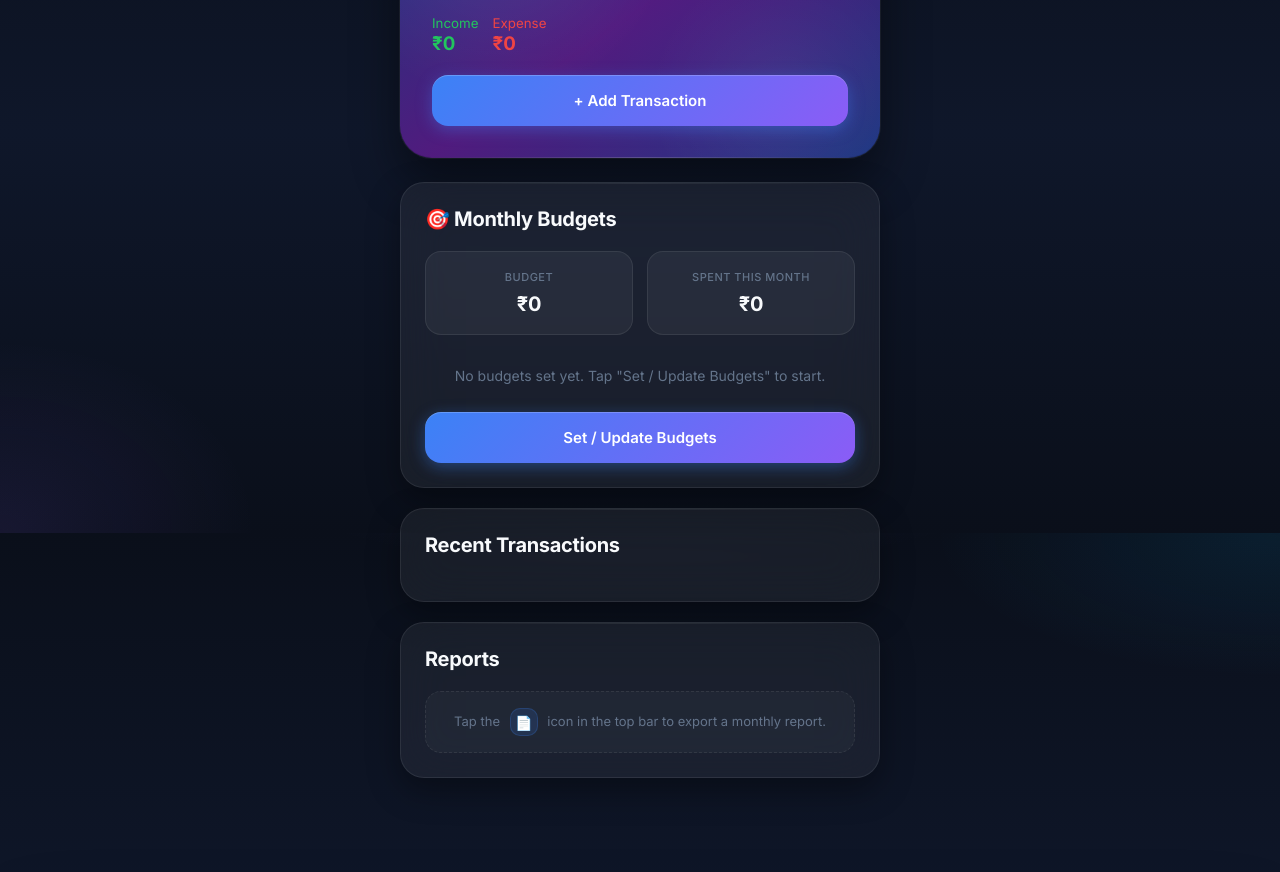
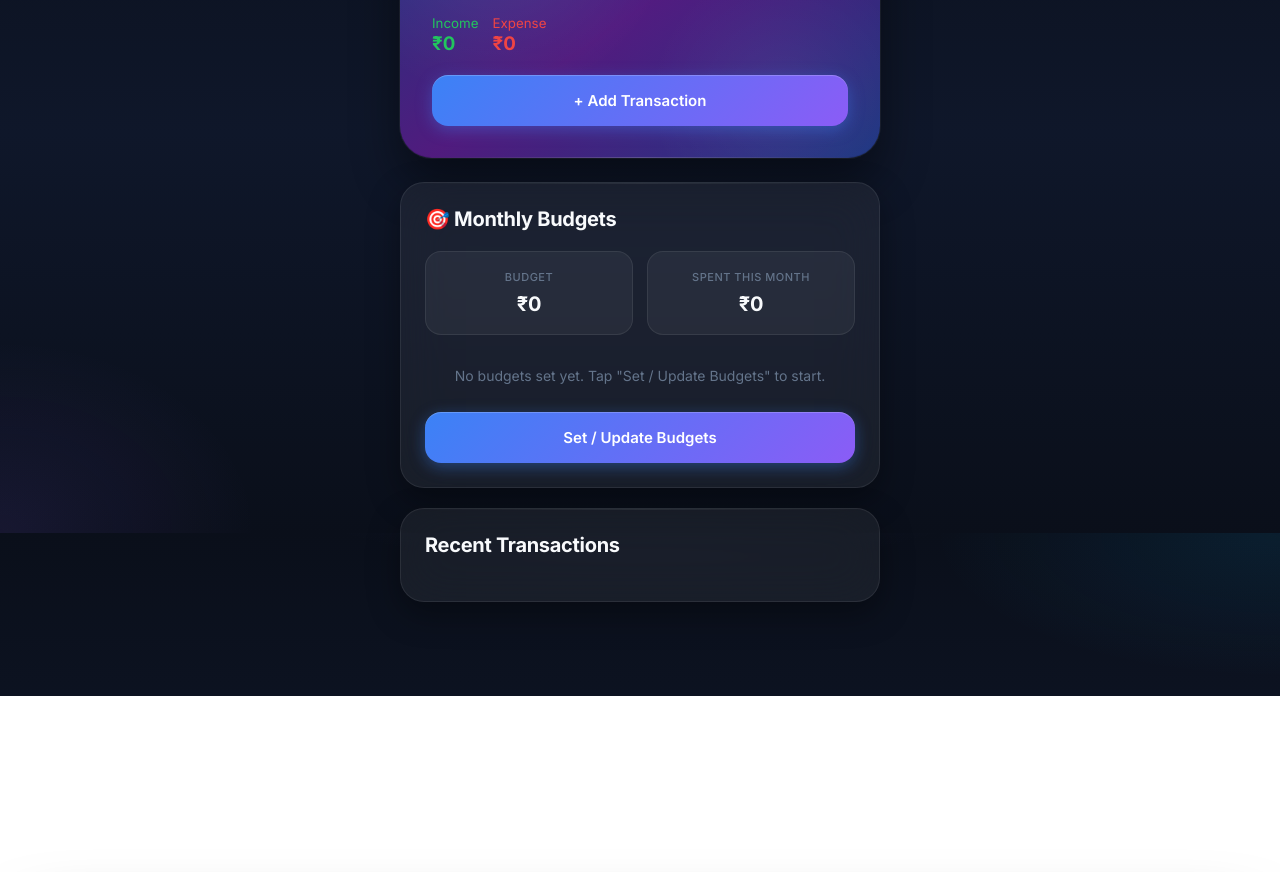
Before and after one commit to GLTCH2434/MoneyManagerPWA, a plain HTML site: page index.html in a window 1280 px wide. Shown: the part 267-1139 px from the top of the page. After the commit the page ends 963 px from the top, so only its background shows below. Drawn offline with nearby package versions, Linux system fonts and the light colour scheme.

Commit message:
feat: remove Reports section
- Removed Reports card from UI
- Removed report button (📄) from top bar
- Removed monthDialog (month selector for PDF export)
- Removed Chart.js dependency (no longer needed after pie chart removal)
- Cleaned up unused CSS (reportHint, iconBtn)

```diff
--- a/index.html
+++ b/index.html
@@ -43,13 +43,8 @@
 
     </div>
 
-    <div class="topBarActions">
-        <button onclick="showMonthDialog()" class="topBarBtn" title="Reports">
-            📄
-        </button>
-        <div class="avatar">
-            💰
-        </div>
+    <div class="avatar">
+        💰
     </div>
 
 </header>
@@ -150,43 +145,7 @@ Recent Transactions
 
 
 
-<!-- REPORT -->
 
-<section class="card">
-
-<h2>
-
-Reports
-
-</h2>
-
-<p class="reportHint">Tap the <span class="iconBtn">📄</span> icon in the top bar to export a monthly report.</p>
-
-</section>
-
-<div id="monthDialog" class="dialog">
-
-    <div class="dialogBox">
-
-        <h2>Select Month</h2>
-
-        <select id="reportMonth"></select>
-
-        <button onclick="generateMonthlyPDF()">
-
-            Export
-
-        </button>
-
-        <button onclick="closeMonthDialog()">
-
-            Cancel
-
-        </button>
-
-    </div>
-
-</div>
 
 <!-- BUDGET DIALOG -->
 
@@ -271,8 +230,6 @@ Save
 
 <script src="https://cdn.jsdelivr.net/npm/jspdf-autotable@3.8.3/dist/jspdf.plugin.autotable.min.js"></script>
 
-<script src="https://cdn.jsdelivr.net/npm/chart.js@4.4.1/dist/chart.umd.min.js"></script>
-
 <script src="app.js"></script>
 
 </div>
--- a/style.css
+++ b/style.css
@@ -907,32 +907,6 @@ li:hover .txIcon{
     border-left:4px solid var(--red);
 }
 
-/* Report Hint */
-.reportHint{
-    color:var(--text-muted);
-    font-size:13px;
-    text-align:center;
-    margin-top:12px;
-    padding:16px;
-    background:rgba(255,255,255,.03);
-    border:1px dashed rgba(255,255,255,.08);
-    border-radius:var(--radius-sm);
-}
-
-.reportHint .iconBtn{
-    display:inline-flex;
-    width:28px;
-    height:28px;
-    border-radius:10px;
-    background:rgba(59,130,246,.15);
-    border:1px solid rgba(59,130,246,.2);
-    align-items:center;
-    justify-content:center;
-    font-size:14px;
-    margin:0 6px;
-    vertical-align:middle;
-}
-
 /* Scrollbar */
 ::-webkit-scrollbar{width:8px;height:8px;}
 ::-webkit-scrollbar-track{background:transparent;}
```
